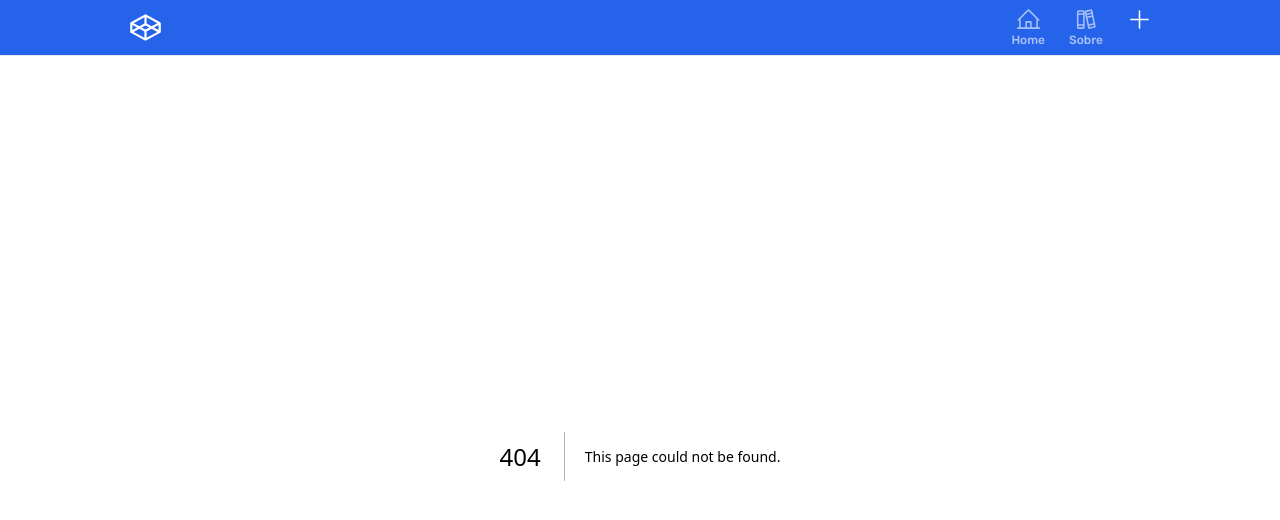
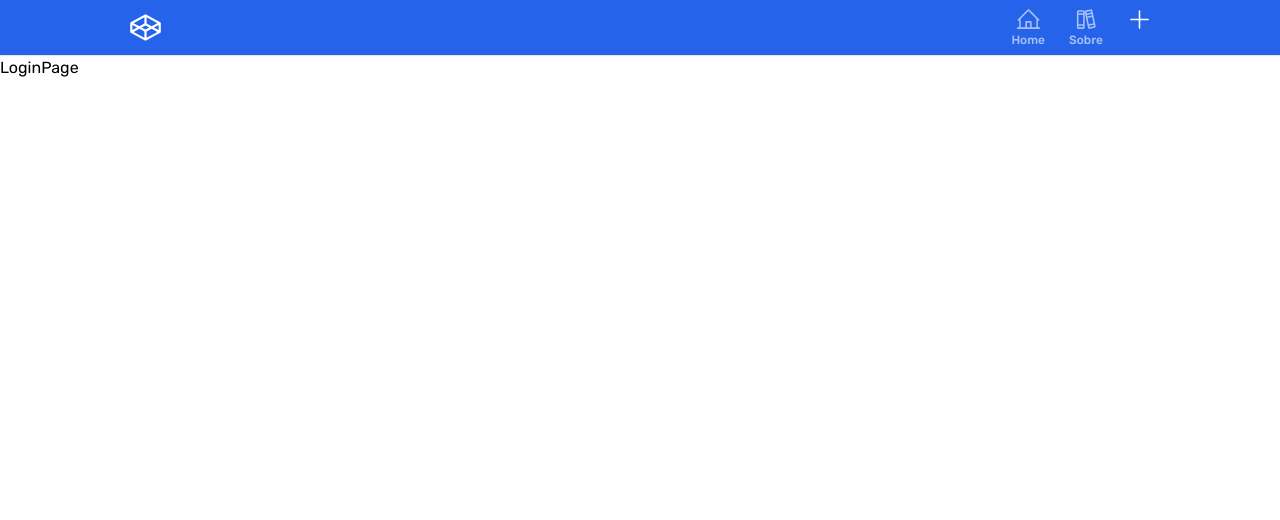
Before and after one commit to eliascoding365/TCC_Etec, a Next.js app: page /login in a window 1280 px wide. Before the commit this address had no page. Shown: the top 520 px of the page. Built offline with nearby package versions, Linux system fonts and the light colour scheme.

Commit message:
creating login and register page

```diff
--- /dev/null
+++ b/src/app/login/page.tsx
@@ -0,0 +1,11 @@
+import React from 'react'
+
+const LoginPage = () => {
+  return (
+    <div>
+      LoginPage
+    </div>
+  )
+}
+
+export default LoginPage
--- /dev/null
+++ b/src/app/register/page.tsx
@@ -0,0 +1,12 @@
+import React from 'react'
+import RegisterForm from '../components/FormRegister/FormRegister'
+
+const RegisterPage = () => {
+  return (
+    <div>RegisterPage
+      <RegisterForm/>
+    </div>
+  )
+}
+
+export default RegisterPage
```
